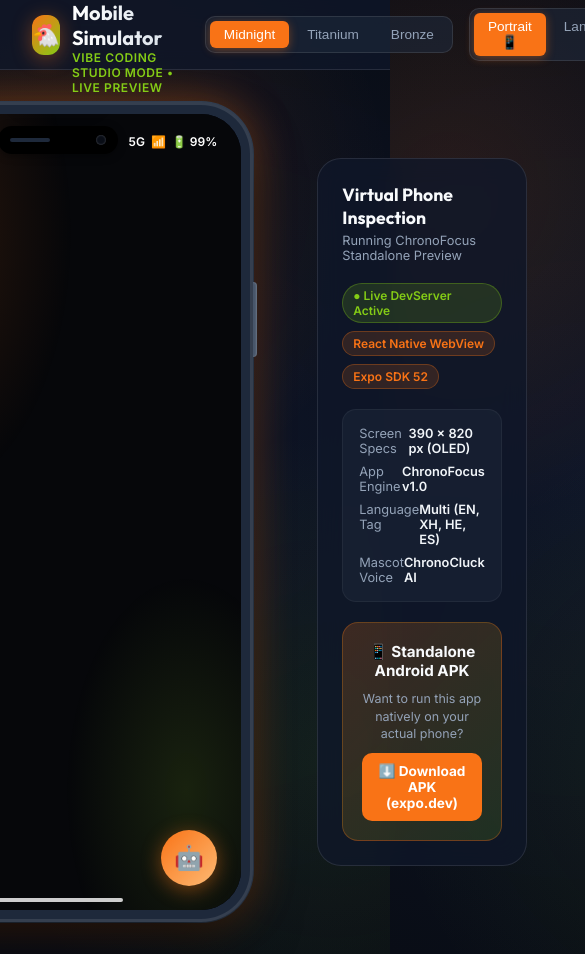
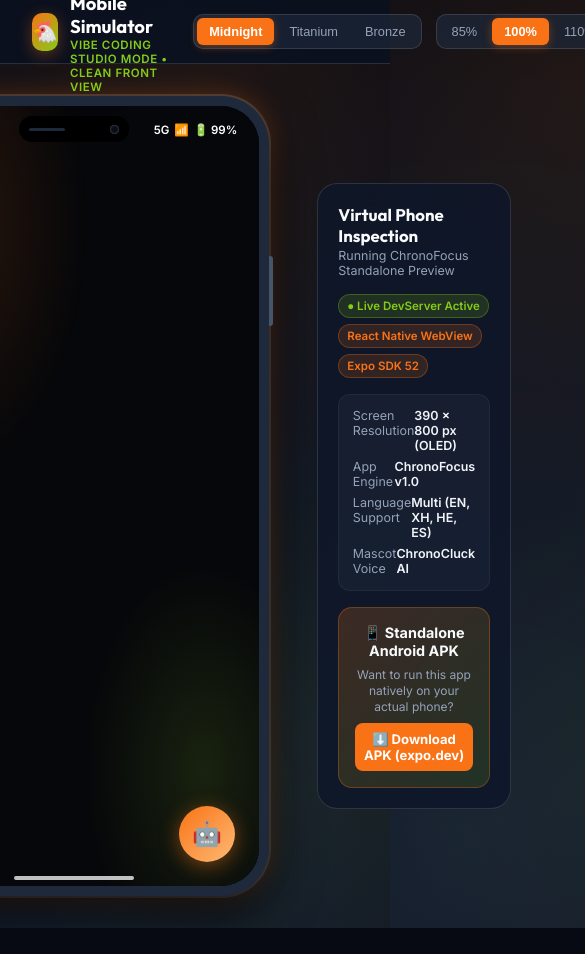
Before and after one commit to elyhwolf/gemini-internship, a website: page phone.html in a window 390 px wide. Shown: the top 954 px of the page, 585 px wide, since content can reach past the window. After the commit the page ends 928 px from the top, so only its background shows below. Drawn offline with Linux system fonts and the light colour scheme.

Commit message:
fix: update phone simulator to clean 100% front-facing orthographic 2D view with zoom controls

```diff
--- a/phone.html
+++ b/phone.html
@@ -9,19 +9,19 @@
   <link href="https://fonts.googleapis.com/css2?family=Inter:wght@300;400;500;600;700;800&family=Outfit:wght@500;600;700;800&display=swap" rel="stylesheet">
   <style>
     :root {
-      --bg-dark: #090d16;
-      --panel-bg: rgba(15, 23, 42, 0.75);
-      --panel-border: rgba(255, 255, 255, 0.1);
+      --bg-dark: #070a12;
+      --panel-bg: rgba(15, 23, 42, 0.85);
+      --panel-border: rgba(255, 255, 255, 0.12);
       --accent: #f97316;
-      --accent-glow: rgba(249, 115, 22, 0.4);
+      --accent-glow: rgba(249, 115, 22, 0.35);
       --text: #f8fafc;
       --text-muted: #94a3b8;
 
-      /* Phone Device Styling */
+      /* Phone Frame Dimensions */
       --phone-width: 390px;
-      --phone-height: 820px;
+      --phone-height: 800px;
       --frame-color: #1e293b;
-      --frame-border: #334155;
+      --scale-factor: 1;
     }
 
     * {
@@ -35,9 +35,9 @@
       font-family: 'Inter', sans-serif;
       background: var(--bg-dark);
       background-image:
-        radial-gradient(circle at 15% 20%, rgba(249, 115, 22, 0.12) 0%, transparent 40%),
-        radial-gradient(circle at 85% 80%, rgba(132, 204, 22, 0.08) 0%, transparent 40%),
-        radial-gradient(circle at 50% 50%, rgba(15, 23, 42, 0.9) 0%, var(--bg-dark) 100%);
+        radial-gradient(circle at 50% 10%, rgba(249, 115, 22, 0.1) 0%, transparent 50%),
+        radial-gradient(circle at 80% 80%, rgba(132, 204, 22, 0.06) 0%, transparent 40%),
+        radial-gradient(circle at 20% 90%, rgba(30, 41, 59, 0.8) 0%, var(--bg-dark) 100%);
       color: var(--text);
       min-height: 100vh;
       display: flex;
@@ -45,15 +45,15 @@
       overflow-x: hidden;
     }
 
-    /* Top Studio Navigation */
+    /* Studio Header Navigation */
     header {
-      height: 70px;
+      height: 64px;
       padding: 0 2rem;
       display: flex;
       align-items: center;
       justify-content: space-between;
       border-bottom: 1px solid var(--panel-border);
-      background: rgba(15, 23, 42, 0.8);
+      background: rgba(11, 17, 32, 0.9);
       backdrop-filter: blur(16px);
       z-index: 100;
     }
@@ -65,28 +65,26 @@
     }
 
     .brand-icon {
-      width: 40px;
-      height: 40px;
+      width: 38px;
+      height: 38px;
       background: linear-gradient(135deg, #f97316, #84cc16);
-      border-radius: 12px;
+      border-radius: 10px;
       display: flex;
       align-items: center;
       justify-content: center;
-      font-size: 1.4rem;
-      box-shadow: 0 4px 20px var(--accent-glow);
+      font-size: 1.3rem;
+      box-shadow: 0 4px 15px var(--accent-glow);
     }
 
     .brand-title h1 {
       font-family: 'Outfit', sans-serif;
-      font-size: 1.25rem;
+      font-size: 1.15rem;
       font-weight: 700;
-      background: linear-gradient(to right, #ffffff, #cbd5e1);
-      -webkit-background-clip: text;
-      -webkit-text-fill-color: transparent;
+      color: #ffffff;
     }
 
     .brand-title p {
-      font-size: 0.75rem;
+      font-size: 0.72rem;
       color: #84cc16;
       font-weight: 600;
       letter-spacing: 0.05em;
@@ -96,32 +94,29 @@
     .toolbar-controls {
       display: flex;
       align-items: center;
-      gap: 16px;
+      gap: 14px;
     }
 
     .control-group {
       display: flex;
       align-items: center;
-      background: rgba(30, 41, 59, 0.6);
+      background: rgba(30, 41, 59, 0.7);
       border: 1px solid var(--panel-border);
       border-radius: 10px;
-      padding: 4px;
-      gap: 4px;
+      padding: 3px;
+      gap: 3px;
     }
 
     .btn-tool {
       background: transparent;
       border: none;
       color: var(--text-muted);
-      padding: 6px 14px;
+      padding: 6px 12px;
       border-radius: 6px;
-      font-size: 0.85rem;
+      font-size: 0.8rem;
       font-weight: 500;
       cursor: pointer;
       transition: all 0.2s ease;
-      display: flex;
-      align-items: center;
-      gap: 6px;
     }
 
     .btn-tool:hover {
@@ -132,20 +127,21 @@
     .btn-tool.active {
       background: var(--accent);
       color: #ffffff;
-      box-shadow: 0 2px 10px var(--accent-glow);
+      font-weight: 600;
+      box-shadow: 0 2px 8px var(--accent-glow);
     }
 
     .btn-action {
       background: linear-gradient(135deg, #f97316, #ea580c);
       color: white;
       border: none;
-      padding: 8px 18px;
+      padding: 8px 16px;
       border-radius: 10px;
       font-weight: 600;
-      font-size: 0.85rem;
+      font-size: 0.82rem;
       cursor: pointer;
       box-shadow: 0 4px 15px rgba(249, 115, 22, 0.35);
-      transition: transform 0.2s, box-shadow 0.2s;
+      transition: transform 0.15s, box-shadow 0.15s;
     }
 
     .btn-action:hover {
@@ -153,128 +149,126 @@
       box-shadow: 0 6px 20px rgba(249, 115, 22, 0.5);
     }
 
-    /* Main Studio Canvas */
+    /* Main Studio Area */
     main {
       flex: 1;
       display: flex;
       align-items: center;
       justify-content: center;
       padding: 2rem;
-      position: relative;
     }
 
     .simulator-stage {
       display: flex;
       align-items: center;
       justify-content: center;
-      gap: 4rem;
+      gap: 3rem;
       width: 100%;
-      max-width: 1400px;
+      max-width: 1280px;
     }
 
-    /* Phone Device Frame 3D Container */
+    /* Perfectly Centered Flat 2D Device Frame */
     .phone-wrapper {
-      perspective: 1200px;
-      transition: transform 0.4s ease;
+      display: flex;
+      align-items: center;
+      justify-content: center;
+      transform: scale(var(--scale-factor));
+      transition: transform 0.3s cubic-bezier(0.4, 0, 0.2, 1);
     }
 
     .phone-device {
       width: var(--phone-width);
       height: var(--phone-height);
       background: var(--frame-color);
-      border-radius: 52px;
-      padding: 12px;
+      border-radius: 48px;
+      padding: 10px;
       position: relative;
+      /* Flat, crisp front-facing elevation shadow */
       box-shadow:
-        0 25px 60px -15px rgba(0, 0, 0, 0.8),
-        0 0 0 1px var(--frame-border),
-        inset 0 0 0 3px rgba(255, 255, 255, 0.1),
-        0 0 40px var(--accent-glow);
-      transition: all 0.4s cubic-bezier(0.4, 0, 0.2, 1);
+        0 20px 50px rgba(0, 0, 0, 0.75),
+        0 0 0 2px rgba(255, 255, 255, 0.15),
+        0 0 25px var(--accent-glow);
+      transition: background 0.3s ease;
     }
 
-    /* Phone Side Buttons */
+    /* Realistic Hardware Side Buttons */
     .phone-device::before {
       content: '';
       position: absolute;
       left: -4px;
-      top: 140px;
+      top: 120px;
       width: 4px;
-      height: 50px;
+      height: 48px;
       background: #475569;
-      border-radius: 4px 0 0 4px;
-      box-shadow: inset 1px 0 2px rgba(255, 255, 255, 0.2);
+      border-radius: 3px 0 0 3px;
     }
 
     .phone-device::after {
       content: '';
       position: absolute;
       right: -4px;
-      top: 180px;
+      top: 160px;
       width: 4px;
-      height: 75px;
+      height: 70px;
       background: #475569;
-      border-radius: 0 4px 4px 0;
-      box-shadow: inset -1px 0 2px rgba(255, 255, 255, 0.2);
+      border-radius: 0 3px 3px 0;
     }
 
-    /* Phone Screen Container */
+    /* Inner OLED Display Container */
     .screen-container {
       width: 100%;
       height: 100%;
       background: #0f172a;
-      border-radius: 40px;
+      border-radius: 38px;
       overflow: hidden;
       position: relative;
-      box-shadow: inset 0 0 10px rgba(0, 0, 0, 0.5);
     }
 
-    /* Top Notch / Dynamic Island */
+    /* Camera Pill Notch */
     .notch {
       position: absolute;
-      top: 12px;
+      top: 10px;
       left: 50%;
       transform: translateX(-50%);
-      width: 120px;
-      height: 28px;
+      width: 110px;
+      height: 26px;
       background: #000000;
       border-radius: 20px;
       z-index: 50;
       display: flex;
       align-items: center;
       justify-content: space-between;
-      padding: 0 12px;
-      box-shadow: 0 2px 8px rgba(0, 0, 0, 0.4);
+      padding: 0 10px;
     }
 
     .camera-lens {
-      width: 10px;
-      height: 10px;
+      width: 9px;
+      height: 9px;
       background: #090d16;
       border-radius: 50%;
-      box-shadow: inset 0 0 2px rgba(255, 255, 255, 0.3);
+      box-shadow: inset 0 0 2px rgba(255, 255, 255, 0.4);
     }
 
     .speaker-grille {
-      width: 40px;
-      height: 4px;
+      width: 36px;
+      height: 3px;
       background: #1e293b;
       border-radius: 2px;
     }
 
-    /* Status Bar Overlay */
+    /* Top Status Bar Overlay */
     .status-bar {
       position: absolute;
       top: 0;
       left: 0;
       width: 100%;
-      height: 44px;
-      padding: 10px 24px 0 24px;
+      height: 40px;
+      padding: 8px 22px 0 22px;
       display: flex;
       justify-content: space-between;
       align-items: center;
       z-index: 40;
-      font-size: 0.75rem;
+      font-size: 0.72rem;
       font-weight: 600;
       color: #ffffff;
       pointer-events: none;
@@ -283,10 +277,10 @@
     .status-right {
       display: flex;
       align-items: center;
-      gap: 6px;
+      gap: 5px;
     }
 
-    /* Live WebView iframe */
+    /* Embedded Web App */
     iframe {
       width: 100%;
       height: 100%;
@@ -294,58 +288,58 @@
       background: #0f172a;
     }
 
-    /* Bottom Home Indicator Bar */
+    /* Bottom Gesture Bar */
     .home-bar {
       position: absolute;
-      bottom: 8px;
+      bottom: 6px;
       left: 50%;
       transform: translateX(-50%);
-      width: 130px;
+      width: 120px;
       height: 4px;
-      background: rgba(255, 255, 255, 0.8);
+      background: rgba(255, 255, 255, 0.75);
       border-radius: 2px;
       z-index: 50;
       pointer-events: none;
     }
 
-    /* Side Info & Specs Panel */
+    /* Side Panel */
     .side-info {
-      width: 360px;
+      width: 340px;
       background: var(--panel-bg);
       border: 1px solid var(--panel-border);
-      border-radius: 24px;
-      padding: 1.5rem;
+      border-radius: 20px;
+      padding: 1.25rem;
       backdrop-filter: blur(12px);
       display: flex;
       flex-direction: column;
-      gap: 1.25rem;
+      gap: 1rem;
     }
 
     .info-header h2 {
-      font-size: 1.1rem;
+      font-size: 1.05rem;
       font-weight: 700;
       font-family: 'Outfit', sans-serif;
     }
 
     .info-header p {
-      font-size: 0.8rem;
+      font-size: 0.78rem;
       color: var(--text-muted);
-      margin-top: 4px;
+      margin-top: 2px;
     }
 
     .badge-list {
       display: flex;
       flex-wrap: wrap;
-      gap: 8px;
+      gap: 6px;
     }
 
     .badge {
       background: rgba(249, 115, 22, 0.15);
       color: #f97316;
       border: 1px solid rgba(249, 115, 22, 0.3);
-      padding: 4px 10px;
-      border-radius: 20px;
-      font-size: 0.75rem;
+      padding: 4px 8px;
+      border-radius: 16px;
+      font-size: 0.72rem;
       font-weight: 600;
     }
 
@@ -358,17 +352,17 @@
     .spec-card {
       background: rgba(30, 41, 59, 0.5);
       border: 1px solid rgba(255, 255, 255, 0.05);
-      border-radius: 14px;
-      padding: 1rem;
+      border-radius: 12px;
+      padding: 0.85rem;
       display: flex;
       flex-direction: column;
-      gap: 8px;
+      gap: 6px;
     }
 
     .spec-row {
       display: flex;
       justify-content: space-between;
-      font-size: 0.8rem;
+      font-size: 0.78rem;
     }
 
     .spec-row .label {
@@ -383,37 +377,37 @@
     .download-card {
       background: linear-gradient(135deg, rgba(249, 115, 22, 0.2), rgba(132, 204, 22, 0.15));
       border: 1px solid rgba(249, 115, 22, 0.3);
-      border-radius: 16px;
-      padding: 1.2rem;
+      border-radius: 14px;
+      padding: 1rem;
       text-align: center;
       display: flex;
       flex-direction: column;
-      gap: 10px;
+      gap: 8px;
     }
 
     .download-card h3 {
-      font-size: 0.95rem;
+      font-size: 0.9rem;
       font-weight: 700;
     }
 
     .download-card p {
-      font-size: 0.78rem;
+      font-size: 0.75rem;
       color: var(--text-muted);
-      line-height: 1.4;
+      line-height: 1.35;
     }
 
     .download-btn {
       background: #f97316;
       color: white;
       text-decoration: none;
-      padding: 10px;
-      border-radius: 10px;
-      font-size: 0.85rem;
+      padding: 8px;
+      border-radius: 8px;
+      font-size: 0.82rem;
       font-weight: 700;
       display: flex;
       align-items: center;
       justify-content: center;
-      gap: 8px;
+      gap: 6px;
       transition: background 0.2s;
     }
 
@@ -424,17 +418,15 @@
 </head>
 <body>
 
-  <!-- Top Studio Navigation Bar -->
   <header>
     <div class="brand">
       <div class="brand-icon">🐔</div>
       <div class="brand-title">
         <h1>ChronoFocus Mobile Simulator</h1>
-        <p>Vibe Coding Studio Mode • Live Preview</p>
+        <p>Vibe Coding Studio Mode • Clean Front View</p>
       </div>
     </div>
 
-    <!-- Toolbar Controls -->
     <div class="toolbar-controls">
       <!-- Frame Color Switcher -->
       <div class="control-group">
@@ -443,27 +435,25 @@
         <button class="btn-tool" onclick="setFrameColor('#78350f', this)">Bronze</button>
       </div>
 
-      <!-- Orientation Toggle -->
+      <!-- Zoom / Scale Control -->
       <div class="control-group">
-        <button class="btn-tool active" onclick="setOrientation('portrait', this)">Portrait 📱</button>
-        <button class="btn-tool" onclick="setOrientation('landscape', this)">Landscape 📲</button>
+        <button class="btn-tool" onclick="setScale(0.85, this)">85%</button>
+        <button class="btn-tool active" onclick="setScale(1.0, this)">100%</button>
+        <button class="btn-tool" onclick="setScale(1.1, this)">110%</button>
       </div>
 
-      <!-- Refresh App -->
       <button class="btn-action" onclick="refreshApp()">🔄 Reload App</button>
     </div>
   </header>
 
-  <!-- Main Simulator Stage -->
   <main>
     <div class="simulator-stage">
 
-      <!-- Virtual Smartphone Device Container -->
+      <!-- Flat Front-Facing Device Wrapper -->
       <div class="phone-wrapper" id="phoneWrapper">
         <div class="phone-device" id="phoneDevice">
           <div class="screen-container">
 
-            <!-- Top Status Bar -->
             <div class="status-bar">
               <span id="liveClock">09:41</span>
               <div class="status-right">
@@ -473,22 +463,19 @@
               </div>
             </div>
 
-            <!-- Dynamic Island Notch -->
             <div class="notch">
               <div class="speaker-grille"></div>
               <div class="camera-lens"></div>
             </div>
 
-            <!-- Embedded Live App iframe -->
             <iframe id="appFrame" src="focus-timer/index.html"></iframe>
 
-            <!-- Bottom Home Indicator -->
             <div class="home-bar"></div>
           </div>
         </div>
       </div>
 
-      <!-- Side Information & Device Stats -->
+      <!-- Side Info Card -->
       <div class="side-info">
         <div class="info-header">
           <h2>Virtual Phone Inspection</h2>
@@ -503,15 +490,15 @@
 
         <div class="spec-card">
           <div class="spec-row">
-            <span class="label">Screen Specs</span>
-            <span class="val">390 x 820 px (OLED)</span>
+            <span class="label">Screen Resolution</span>
+            <span class="val">390 × 800 px (OLED)</span>
           </div>
           <div class="spec-row">
             <span class="label">App Engine</span>
             <span class="val">ChronoFocus v1.0</span>
           </div>
           <div class="spec-row">
-            <span class="label">Language Tag</span>
+            <span class="label">Language Support</span>
             <span class="val">Multi (EN, XH, HE, ES)</span>
           </div>
           <div class="spec-row">
@@ -533,7 +520,6 @@
   </main>
 
   <script>
-    // Live Clock Update
     function updateClock() {
       const now = new Date();
       const hours = String(now.getHours()).padStart(2, '0');
@@ -543,13 +529,11 @@
     setInterval(updateClock, 1000);
     updateClock();
 
-    // Reload iframe
     function refreshApp() {
       const frame = document.getElementById('appFrame');
       frame.src = frame.src;
     }
 
-    // Set Frame Color
     function setFrameColor(color, btn) {
       document.getElementById('phoneDevice').style.setProperty('--frame-color', color);
       const group = btn.parentElement;
@@ -557,15 +541,8 @@
       btn.classList.add('active');
     }
 
-    // Set Orientation
-    function setOrientation(orientation, btn) {
-      const wrapper = document.getElementById('phoneWrapper');
-      const device = document.getElementById('phoneDevice');
-      if (orientation === 'landscape') {
-        wrapper.style.transform = 'rotate(-90deg) scale(0.85)';
-      } else {
-        wrapper.style.transform = 'rotate(0deg) scale(1)';
-      }
+    function setScale(scale, btn) {
+      document.documentElement.style.setProperty('--scale-factor', scale);
       const group = btn.parentElement;
       group.querySelectorAll('.btn-tool').forEach(b => b.classList.remove('active'));
       btn.classList.add('active');
```
